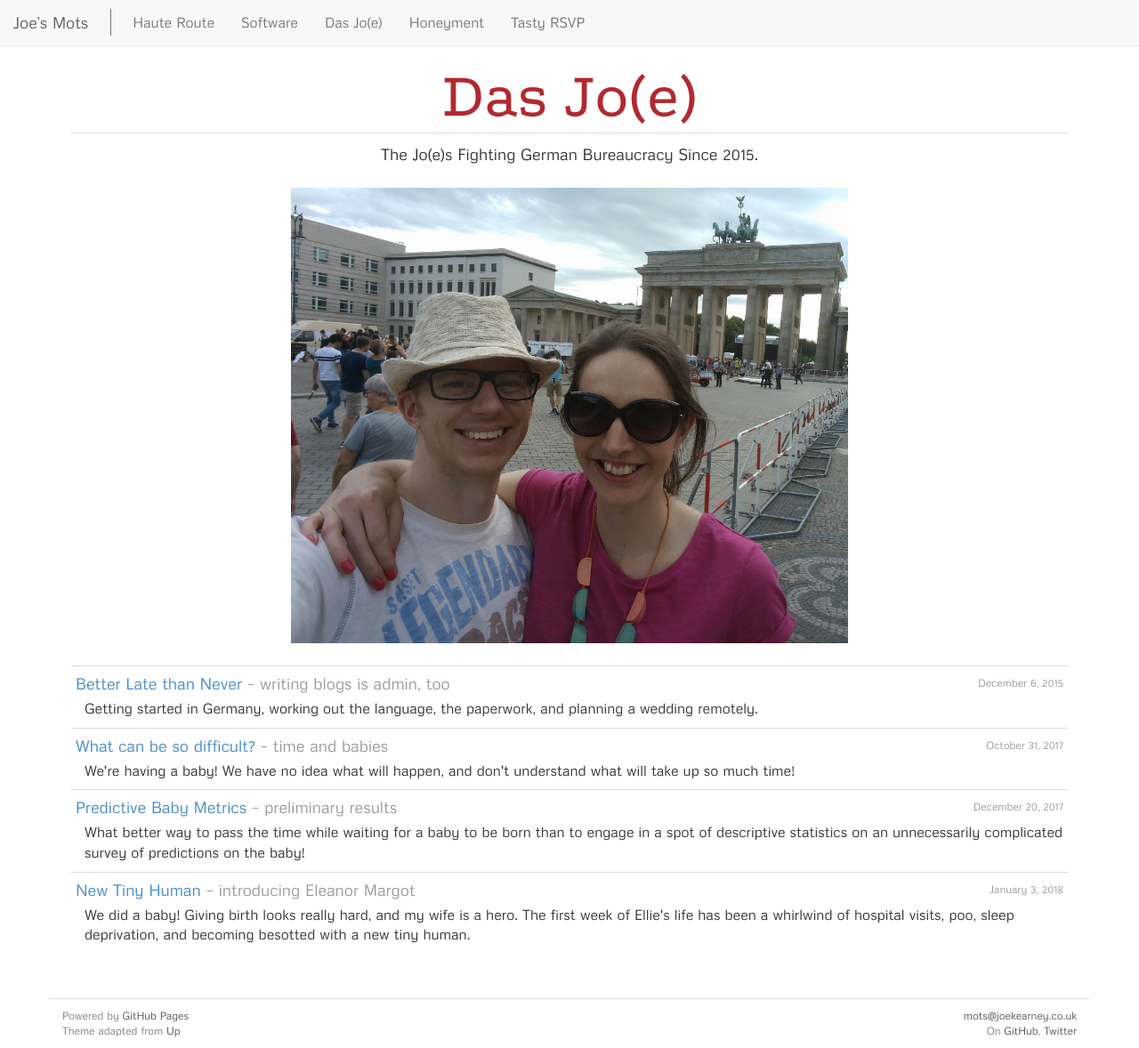
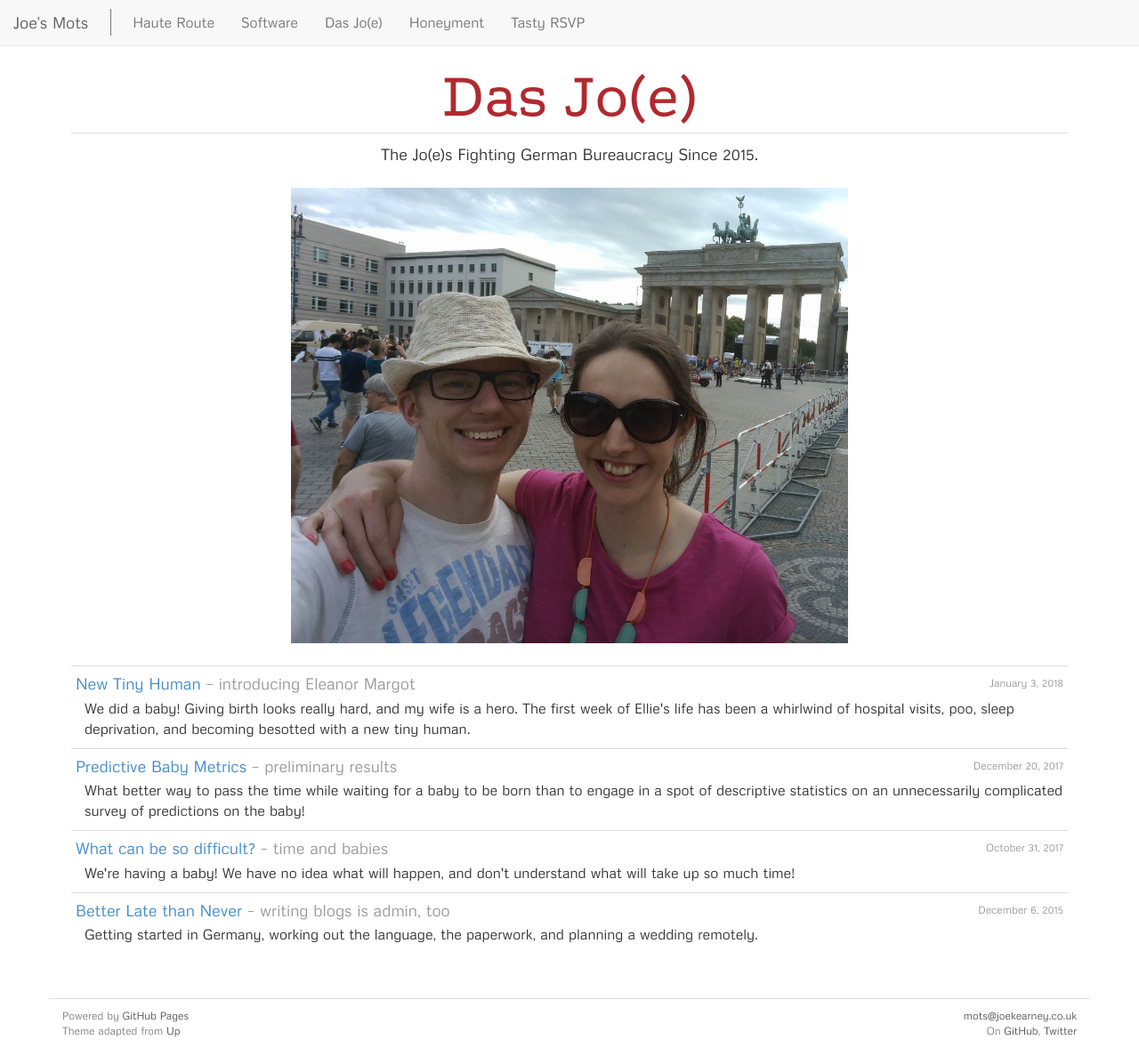
Before and after one commit to joekearney/joekearney.github.io, a Jekyll site: the page built from _posts/das-jo-e/2015-11-17-das-jo-e-index.md, in a window 1280 px wide and 1178 px high. Shown: the whole window at 89% size. Built offline with Jekyll 4.4.1, drawn with Linux system fonts in a browser that asks for light colours.

Commit message:
das joe index in reverse order

```diff
--- a/_posts/das-jo-e/2015-11-17-das-jo-e-index.md
+++ b/_posts/das-jo-e/2015-11-17-das-jo-e-index.md
@@ -19,4 +19,4 @@ sitemap:
 
 {% include post-header-image.html title_image_img="/images/jo-joe-brandenburg-gate.jpg" %}
 
-{% include index-listing-for-tag.html tag='das-jo-e' title=site.das-jo-e.tag_name description=site.das-jo-e.tag_description orderAscending=true showDrafts=true listing-only=true %}
+{% include index-listing-for-tag.html tag='das-jo-e' title=site.das-jo-e.tag_name description=site.das-jo-e.tag_description orderAscending=false showDrafts=true listing-only=true %}
```
